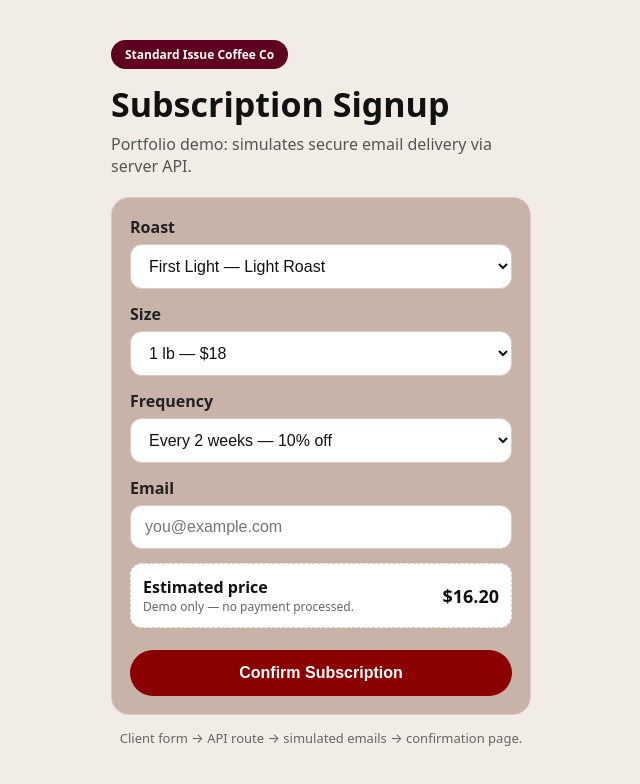
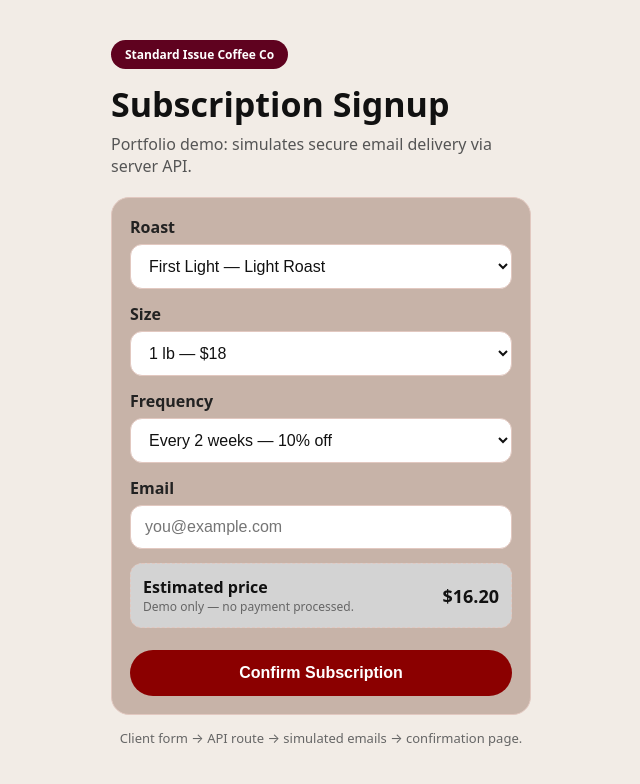
Before and after one commit to masonbarneslv/standard-issue-coffee-co., a Next.js app: page /subscribe in a window 1280 px wide. Shown: the top 784 px of the page, without its empty margins (319-959 px from the left). Built offline with nearby package versions, Linux system fonts and the light colour scheme.

Commit message:
Update page.jsx

```diff
--- a/app/subscribe/page.jsx
+++ b/app/subscribe/page.jsx
@@ -200,7 +200,7 @@ const styles = {
   border: "1px dashed #e2c8c0",
   borderRadius: 12,
   padding: 12,
-  background: "#ffffff",
+  background: "#d3d3d3",
   color: "#111",
 },
   muted: {
```
